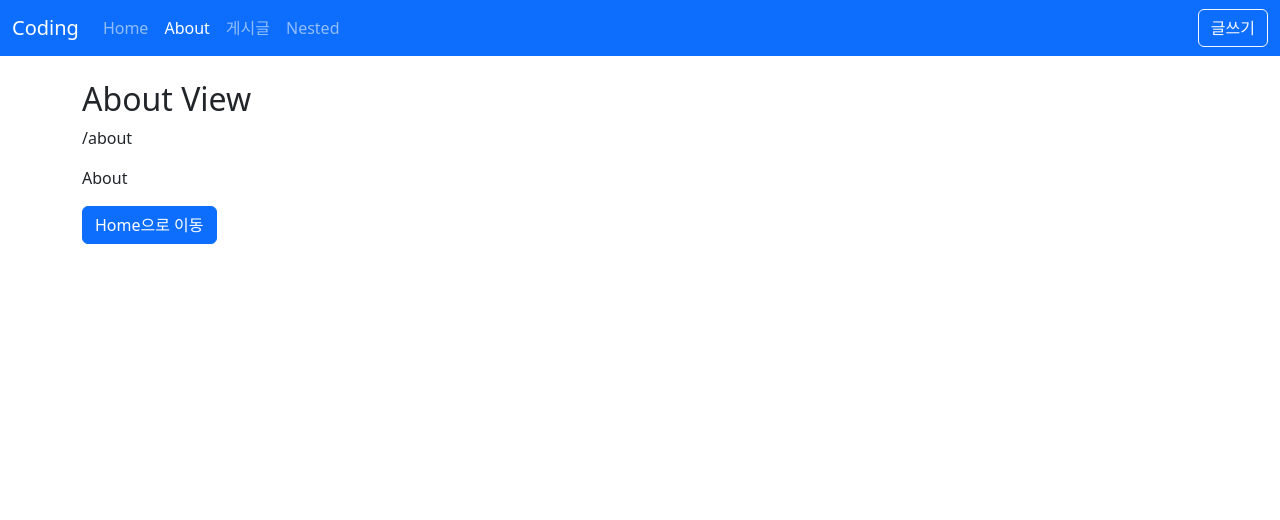
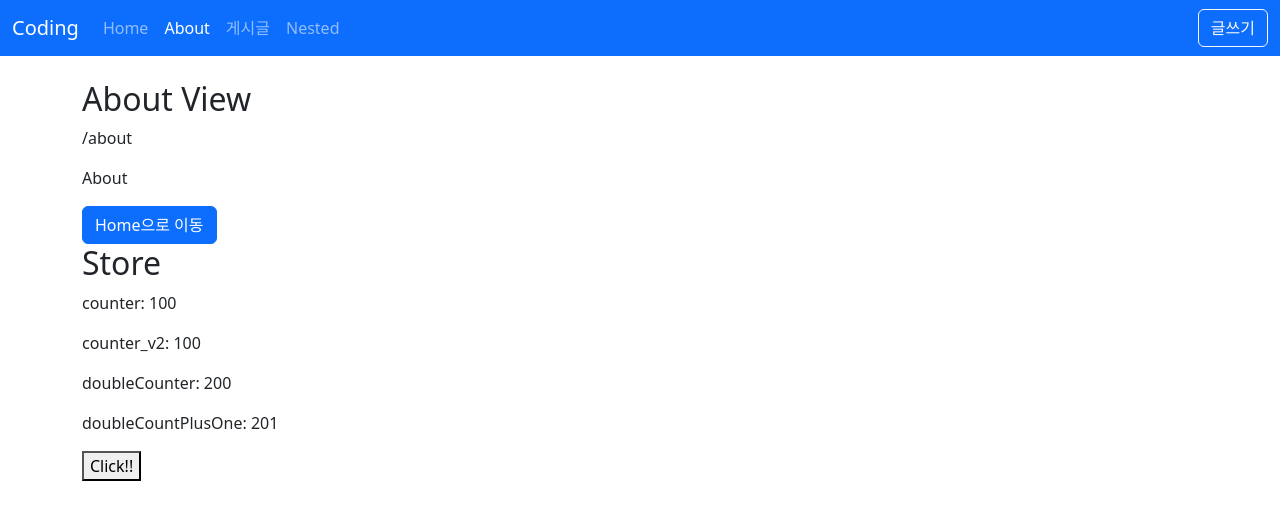
Before and after one commit to inpa12/vue3-post, a Vue app: page /about in a window 1280 px wide. Shown: the top 520 px of the page. Built offline with nearby package versions, Linux system fonts and the light colour scheme.

Commit message:
20250516-02

```diff
--- a/package.json
+++ b/package.json
@@ -18,6 +18,7 @@
     "bootstrap": "^5.3.6",
     "bootstrap-icons": "^1.12.1",
     "dayjs": "^1.11.13",
+    "pinia": "^3.0.2",
     "vue": "^3.5.13",
     "vue-router": "^4.5.1"
   },
--- a/src/App.vue
+++ b/src/App.vue
@@ -1,14 +1,12 @@
 <script setup>
 import TheHeader from './layouts/TheHeader.vue'
 import TheView from './layouts/TheView.vue'
-import { useAlert } from './composables/alert'
-const { alerts } = useAlert()
 </script>
 
 <template>
   <TheHeader></TheHeader>
   <TheView></TheView>
-  <AppAlert :items="alerts" />
+  <AppAlert />
 </template>
 
 <style></style>
--- a/src/components/app/AppAlert.vue
+++ b/src/components/app/AppAlert.vue
@@ -1,13 +1,8 @@
 <template>
-    <!-- <transition name="slide">
-        <div v-if="show" class="app-alert alert" :class="typeStyle" role="alert">
-            {{ message }}
-        </div>
-    </transition> -->
   <div class="app-alert">
     <TransitionGroup name="slide">
       <div
-                v-for="({ message, type }, index) in items"
+        v-for="({ message, type }, index) in alerts"
         :key="index"
         class="alert"
         :class="typeStyle(type)"
@@ -20,9 +15,8 @@
 </template>
 
 <script setup>
-defineProps({
-    items: Array,
-})
+import { useAlert } from '@/composables/alert'
+const { alerts } = useAlert()
 const typeStyle = (type) => (type === 'error' ? 'alert-danger' : 'alert-primary')
 </script>
 
--- a/src/composables/alert.js
+++ b/src/composables/alert.js
@@ -1,17 +1,9 @@
-//import { useAlertStore } from '@/stores/alert'
-//import { storeToRefs } from 'pinia'
-import { ref } from 'vue'
-const alerts = ref([])
+import { useAlertStore } from '@/stores/alert'
+import { storeToRefs } from 'pinia'
 
 export function useAlert() {
-  // alert
-  const vAlert = (message, type = 'error') => {
-    alerts.value.push({ message, type })
-    setTimeout(() => {
-      alerts.value.shift()
-    }, 2000)
-  }
-  const vSuccess = (message) => vAlert(message, 'success')
+  const { alerts } = storeToRefs(useAlertStore())
+  const { vAlert, vSuccess } = useAlertStore()
   return {
     alerts,
     vAlert,
--- a/src/main.js
+++ b/src/main.js
@@ -1,16 +1,16 @@
 import 'bootstrap/dist/css/bootstrap.min.css'
 import 'bootstrap-icons/font/bootstrap-icons.css'
 import { createApp } from 'vue'
+import { createPinia } from 'pinia'
 import App from './App.vue'
 import router from '@/router'
 import globalDirectives from './plugins/global-directives'
-import globalComponents from '@/plugins/global-components'
 import dayjs from '@/plugins/dayjs'
 
 const app = createApp(App)
-app.use(globalComponents)
 app.use(router)
 app.use(globalDirectives)
 app.use(dayjs)
+app.use(createPinia())
 app.mount('#app')
 import 'bootstrap/dist/js/bootstrap.js'
--- /dev/null
+++ b/src/stores/alert.js
@@ -0,0 +1,18 @@
+import { defineStore } from 'pinia'
+
+export const useAlertStore = defineStore('alert', {
+  state: () => ({
+    alerts: [],
+  }),
+  actions: {
+    vAlert(message, type = 'error') {
+      this.alerts.push({ message, type })
+      setTimeout(() => {
+        this.alerts.shift()
+      }, 2000)
+    },
+    vSuccess(message) {
+      this.vAlert(message, 'success')
+    },
+  },
+})
--- /dev/null
+++ b/src/stores/counter.js
@@ -0,0 +1,18 @@
+import { defineStore } from 'pinia'
+
+export const useCounterStore = defineStore('counter', {
+  state: () => ({
+    counter: 1,
+  }),
+  getters: {
+    doubleCount: (state) => state.counter * 2,
+    doubleCountPlusOne() {
+      return this.doubleCount + 1
+    },
+  },
+  actions: {
+    increment() {
+      this.counter++
+    },
+  },
+})
--- a/src/views/AboutView.vue
+++ b/src/views/AboutView.vue
@@ -5,13 +5,27 @@
     <p>{{ $route.name }}</p>
     <button class="btn btn-primary" @click="$router.push('/')">Home으로 이동</button>
   </div>
+  <h2>Store</h2>
+  <p>counter: {{ counter }}</p>
+  <p>counter_v2: {{ counter }}</p>
+  <p>doubleCounter: {{ doubleCount }}</p>
+  <p>doubleCountPlusOne: {{ doubleCountPlusOne }}</p>
+  <button @click="increment()">Click!!</button>
 </template>
 
 <script setup>
 import { useRoute } from 'vue-router'
+import { useCounterStore } from '@/stores/counter'
+import { storeToRefs } from 'pinia'
 
 const route = useRoute()
 console.log('route.path: ', route.path)
+
+const store = useCounterStore()
+
+const { counter, doubleCount, doubleCountPlusOne } = storeToRefs(store)
+const { increment } = store
+counter.value = 100
 </script>
 
 <style lang="scss" scoped></style>
```
Also changed, not shown: 1 other file (tests, documents, lock files or other folders). Lines whose indentation alone changed are shown as unchanged.
